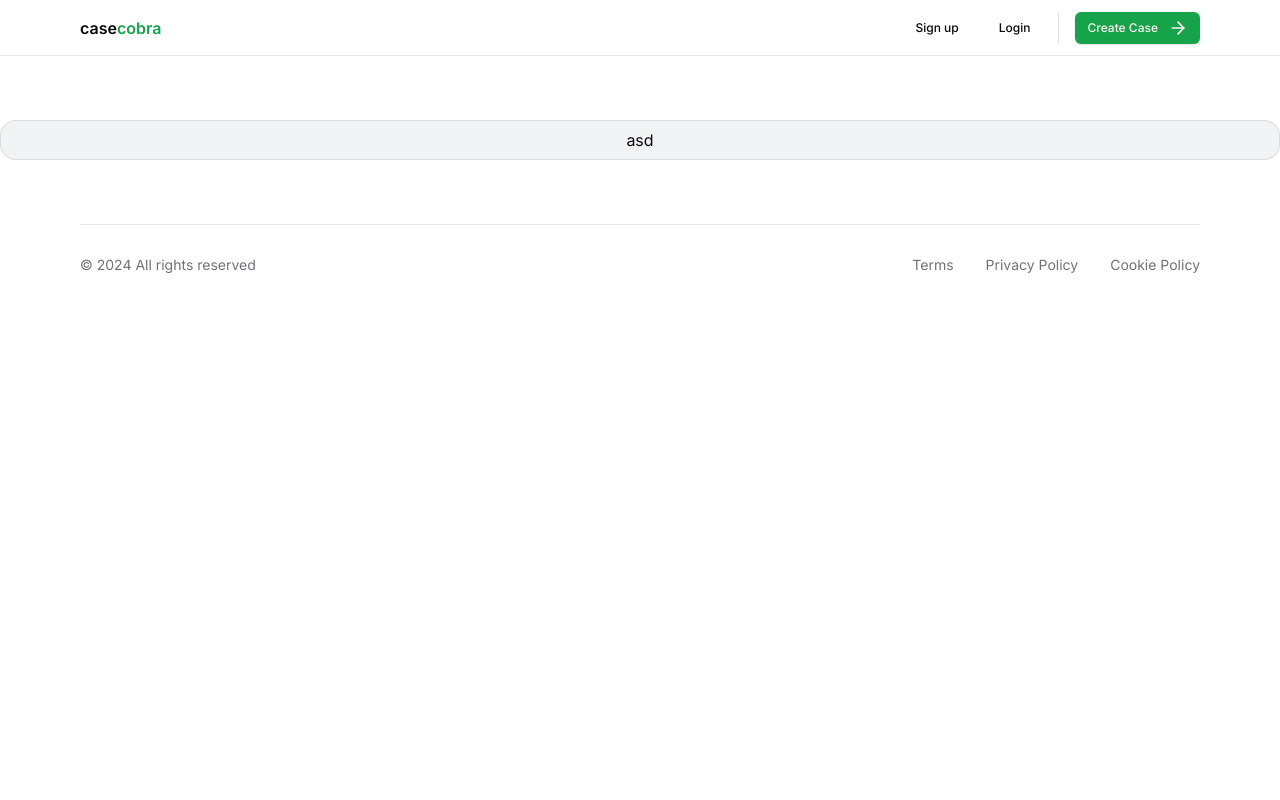
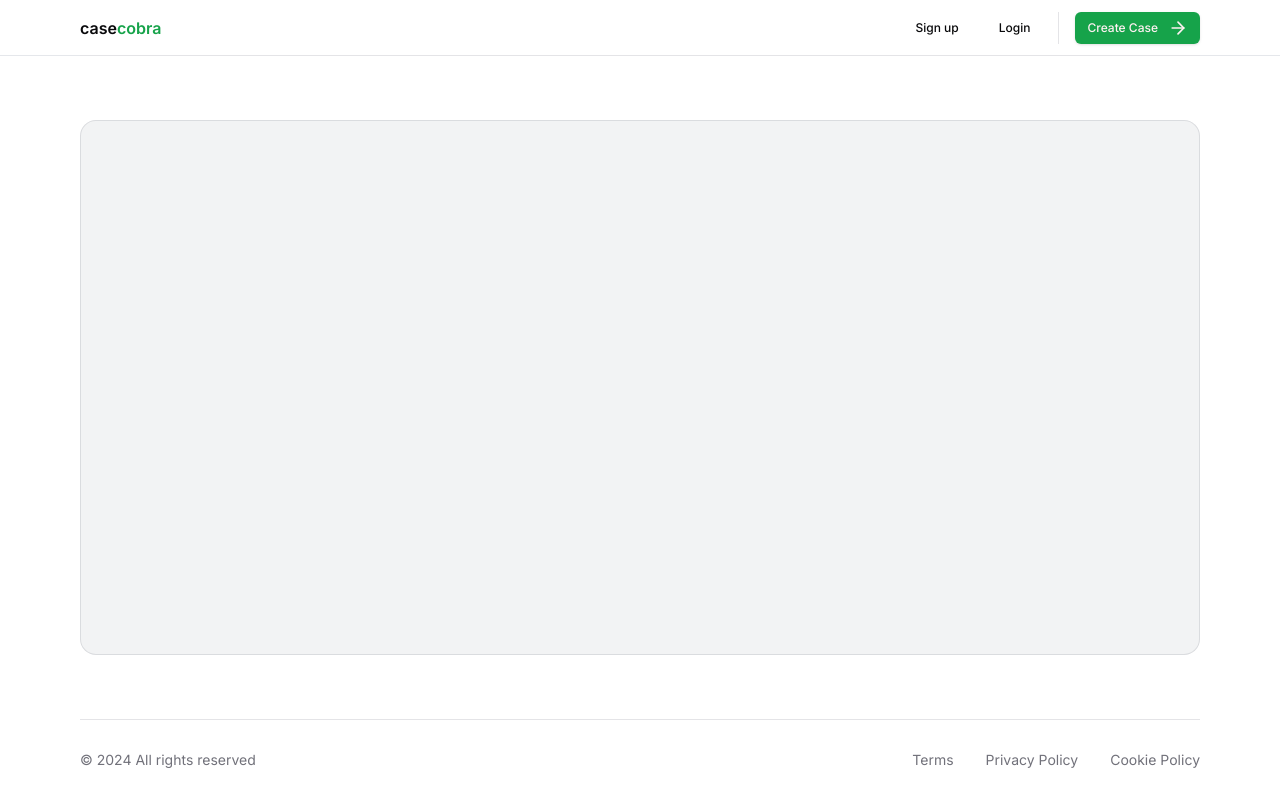
Before and after one commit to dalinec/case-eshop, a Next.js app: page /configure/upload in a window 1280 px wide. Built offline with nearby package versions, Linux system fonts and the light colour scheme; no server answers.

Commit message:
add layout for the configurator suppages, fixed the upload input dropzone to take up the correct heegth

```diff
--- /dev/null
+++ b/src/app/configure/layout.tsx
@@ -0,0 +1,8 @@
+import Container from "@/components/Container";
+import { ReactNode } from "react";
+
+const Layout = ({ children }: { children: ReactNode }) => {
+  return <Container className="flex flex-1 flex-col">{children}</Container>;
+};
+
+export default Layout;
--- a/src/app/configure/upload/page.tsx
+++ b/src/app/configure/upload/page.tsx
@@ -41,7 +41,6 @@ const UploadConfigPage = () => {
               {...getRootProps()}
             >
               <input {...getInputProps()} />
-              asd
             </div>
           )}
         </Dropzone>
--- a/src/app/layout.tsx
+++ b/src/app/layout.tsx
@@ -20,8 +20,11 @@ export default function RootLayout({
     <html lang="en">
       <body className={inter.className}>
         <Navbar />
-        {children}
-        <Footer />
+        <main className="flex min-h-[calc(100vh-3.5rem-1px)] flex-col">
+          {/* trick for pushing the footer to the bottom */}
+          <div className="flex h-full flex-1 flex-col">{children}</div>
+          <Footer />
+        </main>
       </body>
     </html>
   );
```
